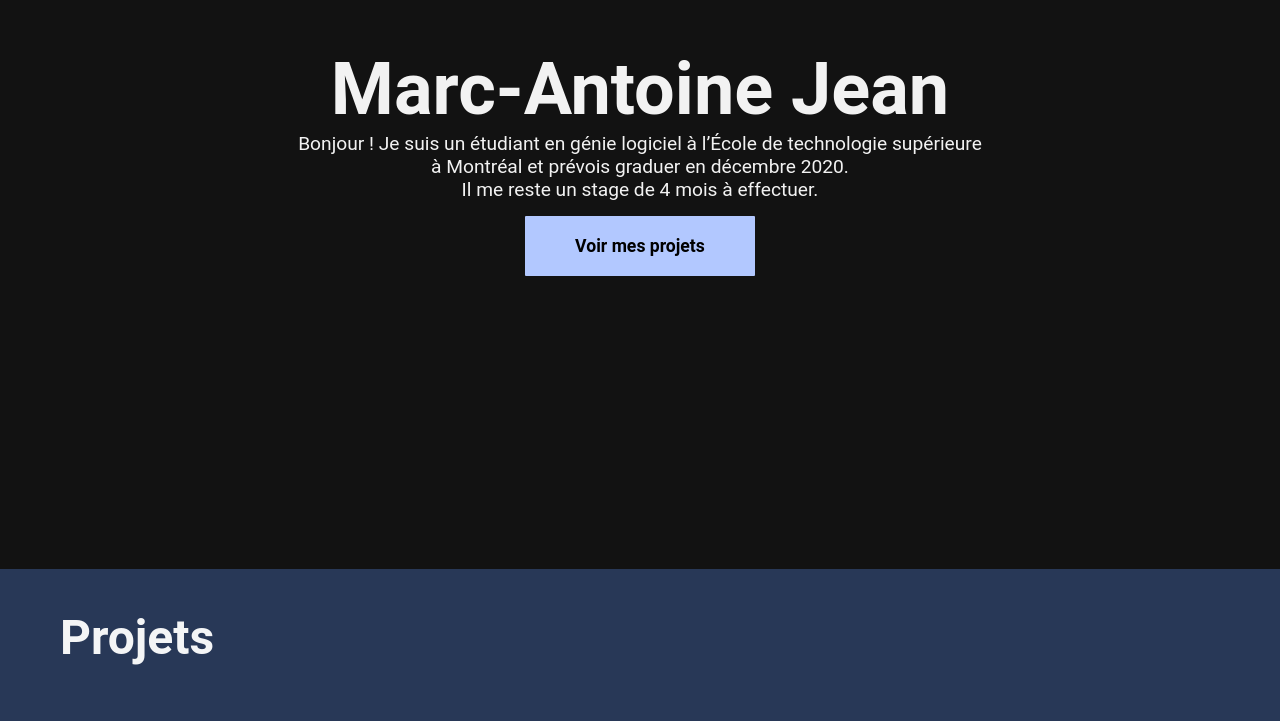
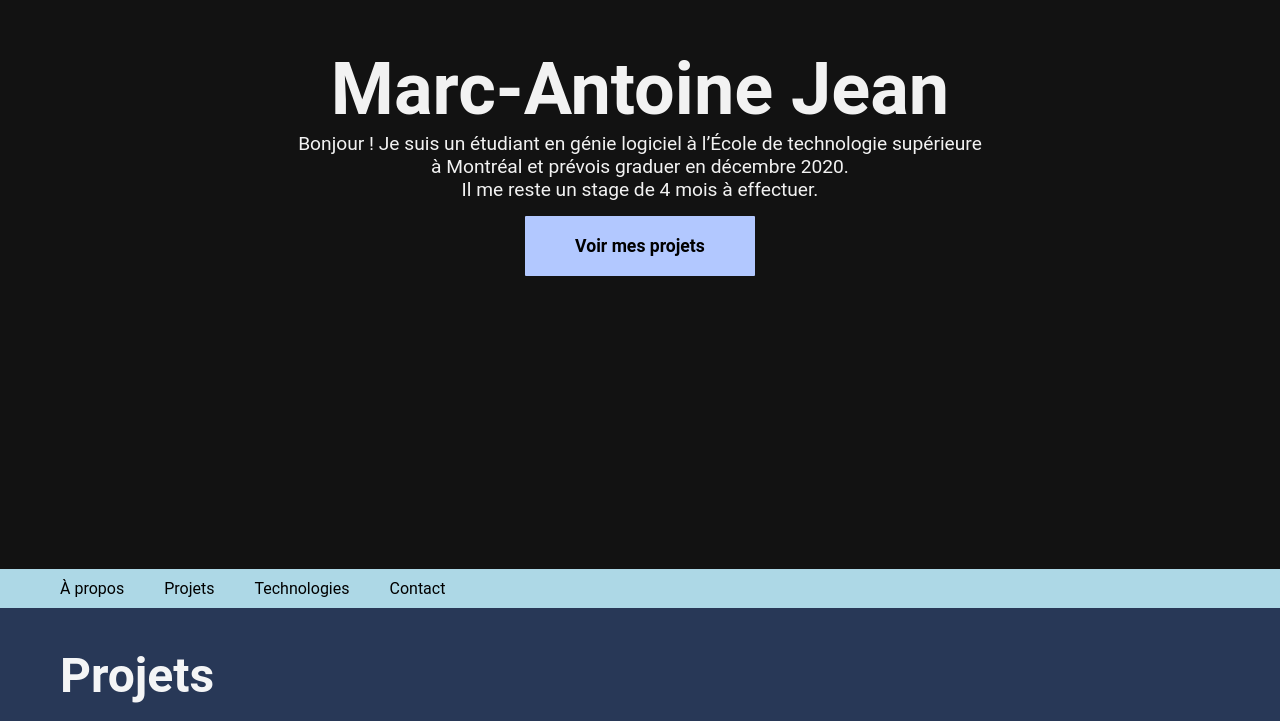
Before and after one commit to Chevalmuscle/marcantoinejean.com, a React (Create React App) app: page / in a window 1280 px wide. Shown: the part 231-952 px from the top of the page. Built offline with nearby package versions, Linux system fonts and the light colour scheme; no server answers.

Commit message:
added navbar

```diff
--- a/src/App.js
+++ b/src/App.js
@@ -1,5 +1,6 @@
 import React, { Component } from "react";
 
+import Navbar from "./components/Navbar";
 import ProjectCard from "./components/ProjectCard";
 import NamedProgressBar from "./components/NamedProgressBar";
 import ContactForm from "./components/ContactForm";
@@ -9,16 +10,49 @@ import styles from "./App.module.css";
 import projects from "./data/projects";
 import technologies from "./data/technologies";
 
+const navbarElements = [
+  { label: "À propos", ref: "about" },
+  { label: "Projets", ref: "projects" },
+  { label: "Technologies", ref: "technologies" },
+  { label: "Contact", ref: "contact" },
+];
+
 export default class App extends Component {
+  constructor(props) {
+    super(props);
+    this.state = {
+      isStickyNavbar: false,
+    };
+    this.handleScroll = this.handleScroll.bind(this);
+  }
+
+  componentDidMount() {
+    window.addEventListener("scroll", this.handleScroll);
+  }
+
+  componentWillUnmount() {
+    window.removeEventListener("scroll", this.handleScroll);
+  }
+
   handleGoSeeProjects(e) {
     e.preventDefault();
-    this.refs.projects.scrollIntoView();
+    this.refs.navbar.scrollIntoView();
+  }
+
+  handleOnElementClick(element) {
+    this.refs[element.ref].scrollIntoView(true);
+  }
+
+  handleScroll() {
+    const navbar = document.getElementById("navbar");
+    const stickyPosition = navbar.offsetTop;
+    this.setState({ isStickyNavbar: window.pageYOffset >= stickyPosition });
   }
 
   render() {
     return (
       <div>
-        <div className={`${styles["section"]} ${styles["dark"]} ${styles["center"]}`}>
+        <div ref="about" className={`${styles["section"]} ${styles["dark"]} ${styles["center"]}`}>
           <div className={`${styles["first-container"]}`}>
             <h1 className={`${styles["high-emphasis"]} ${styles["big-title"]}`}>Marc-Antoine Jean</h1>
             <div className={`${styles["high-emphasis"]} ${styles["sub-title"]}`}>
@@ -32,6 +66,14 @@ export default class App extends Component {
             </button>
           </div>
         </div>
+        <div id="navbar" className={styles["navbar"]} ref="navbar">
+          <Navbar
+            isSticky={this.state.isStickyNavbar}
+            elements={navbarElements}
+            handleOnElementClick={this.handleOnElementClick.bind(this)}
+          />
+        </div>
+        <div></div>
         <div ref="projects" className={`${styles["section"]} ${styles["medium"]}`}>
           <div className={`${styles["section-container"]}`}>
             <h2 className={`${styles["high-emphasis"]} ${styles["section-title"]}`}>Projets</h2>
@@ -53,7 +95,7 @@ export default class App extends Component {
             </div>
           </div>
         </div>
-        <div className={`${styles["section"]} ${styles["light"]}`}>
+        <div ref="technologies" className={`${styles["section"]} ${styles["light"]}`}>
           <div className={`${styles["section-container"]}`}>
             <h2 className={`${styles["section-title"]}`}>Technologies</h2>
             <div className={`${styles["center"]} ${styles["technologies"]}`}>
@@ -74,7 +116,7 @@ export default class App extends Component {
             </div>
           </div>
         </div>
-        <div className={`${styles["section"]} ${styles["medium"]}`}>
+        <div ref="contact" className={`${styles["section"]} ${styles["medium"]}`}>
           <div className={`${styles["section-container"]}`}>
             <h2 className={`${styles["high-emphasis"]} ${styles["section-title"]}`}>Contact</h2>
             <div className={`${styles["center"]}`}>
--- a/src/App.module.css
+++ b/src/App.module.css
@@ -132,3 +132,7 @@
 .contact-form {
   width: 625px;
 }
+
+.navbar {
+  height: 38px;
+}
--- /dev/null
+++ b/src/components/Navbar.js
@@ -0,0 +1,21 @@
+import React, { Component } from "react";
+
+import styles from "./Navbar.module.css";
+
+export default class Navbar extends Component {
+  render() {
+    return (
+      <nav className={this.props.isSticky ? `${styles["navbar"]} ${styles["navbar-sticky"]}` : `${styles["navbar"]}`}>
+        <ul className={styles["navbar-item-list"]}>
+          {this.props.elements.map((element, i) => {
+            return (
+              <li className={styles["navbar-item"]} key={i} onClick={() => this.props.handleOnElementClick(element)}>
+                {element.label}
+              </li>
+            );
+          })}
+        </ul>
+      </nav>
+    );
+  }
+}
--- /dev/null
+++ b/src/components/Navbar.module.css
@@ -0,0 +1,32 @@
+.navbar {
+  display: flex;
+  align-items: center;
+  justify-content: flex-start;
+  padding: 0 40px;
+  position: absolute;
+  z-index: 1;
+  width: calc(100% - 80px);
+  background-color: var(--nav-bar-color);
+}
+
+.navbar-sticky {
+  position: fixed;
+  top: 0;
+  left: 0;
+  box-shadow: 1px 1px 1px var(--bg-dark);
+}
+
+.navbar-item-list {
+  display: flex;
+  list-style: none;
+}
+
+.navbar-item {
+  padding: 10px 20px;
+  cursor: pointer;
+  transition: background-color 0.2s linear;
+}
+
+.navbar-item:hover {
+  background-color: rgba(0, 0, 0, 0.15);
+}
--- a/src/index.css
+++ b/src/index.css
@@ -3,6 +3,7 @@
   --bg-medium: #283857;
   --bg-light: #c1d6ff;
   --accent-light: #b2c8ff;
+  --nav-bar-color: lightblue;
   --text-high-emphasis: rgba(255, 255, 255, 0.95);
   --text-medium-emphasis: rgba(255, 255, 255, 0.6);
 }
```
